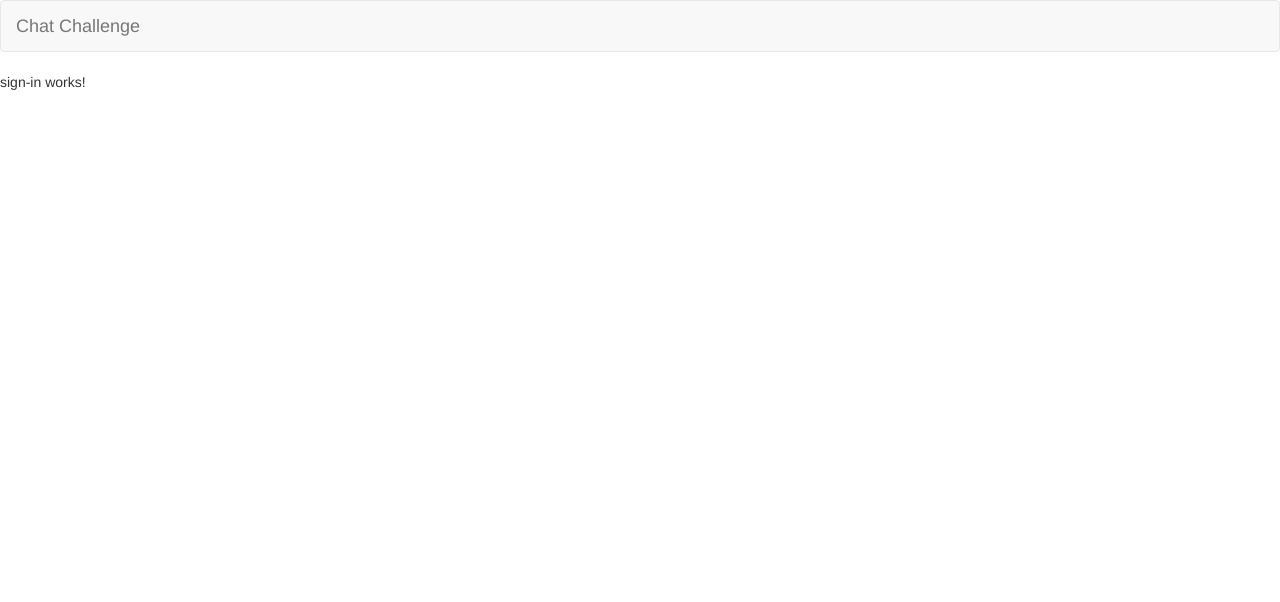
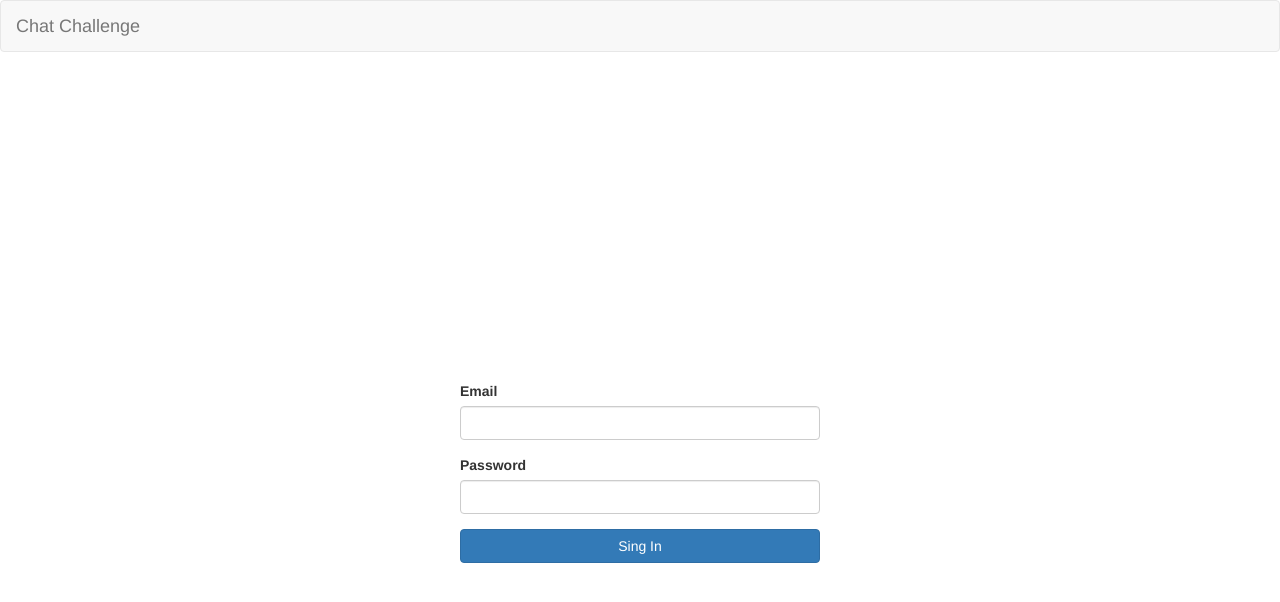
Before and after one commit to libattistella/chat-challenge, an Angular app: page /signin in a window 1280 px wide. Shown: the top 602 px of the page. Built offline with nearby package versions, Linux system fonts and the light colour scheme.

Commit message:
Authentication ui

```diff
--- a/src/app/auth/auth.module.ts
+++ b/src/app/auth/auth.module.ts
@@ -2,10 +2,12 @@ import { NgModule } from '@angular/core';
 import { CommonModule } from '@angular/common';
 import { SignInComponent } from './sign-in/sign-in.component';
 import { SignUpComponent } from './sign-up/sign-up.component';
+import { FormsModule } from '@angular/forms';
 
 @NgModule({
   imports: [
-    CommonModule
+    CommonModule,
+    FormsModule
   ],
   declarations: [
     SignInComponent,
--- a/src/app/auth/auth.service.ts
+++ b/src/app/auth/auth.service.ts
@@ -10,4 +10,12 @@ export class AuthService {
   public isAuthenticated(): boolean {
     return true;
   }
+
+  signup(email: string, password: string) {
+
+  }
+
+  signin(email: string, password: string) {
+
+  }
 }
--- a/src/app/auth/sign-in/sign-in.component.css
+++ b/src/app/auth/sign-in/sign-in.component.css
@@ -0,0 +1,18 @@
+.outer {
+  display: table;
+  position: absolute;
+  height: 100%;
+  width: 100%;
+}
+
+.middle {
+  display: table-cell;
+  vertical-align: middle;
+}
+
+.inner {
+  margin-left: auto;
+  margin-right: auto;
+  /* width: 400px; */
+  /*whatever width you want*/
+}
--- a/src/app/auth/sign-in/sign-in.component.html
+++ b/src/app/auth/sign-in/sign-in.component.html
@@ -1,3 +1,23 @@
-<p>
-  sign-in works!
-</p>
+<div class="outer">
+  <div class="middle">
+    <div class="inner">
+      <div class="container">
+        <div class="row">
+          <div class="col-sm-4 col-sm-offset-4">
+            <form (ngSubmit)="onSignin(f)" #f="ngForm">
+              <div class="form-group">
+                <label for="email">Email</label>
+                <input type="email" id="email" name="email" ngModel class="form-control">
+              </div>
+              <div class="form-group">
+                <label for="password">Password</label>
+                <input type="password" id="password" name="password" ngModel class="form-control">
+              </div>
+              <button class="btn btn-primary btn-block" type="submit">Sing In</button>
+            </form>
+          </div>
+        </div>
+      </div>
+    </div>
+  </div>
+</div>
--- a/src/app/auth/sign-in/sign-in.component.ts
+++ b/src/app/auth/sign-in/sign-in.component.ts
@@ -1,4 +1,7 @@
 import { Component, OnInit } from '@angular/core';
+import { AuthService } from '../auth.service';
+import { NgForm } from '@angular/forms';
+import { Router } from '@angular/router';
 
 @Component({
   selector: 'app-sign-in',
@@ -7,9 +10,17 @@ import { Component, OnInit } from '@angular/core';
 })
 export class SignInComponent implements OnInit {
 
-  constructor() { }
+  constructor(private authSvc: AuthService,
+              private router: Router) { }
 
   ngOnInit() {
   }
 
+  onSignin(form: NgForm) {
+    const email = form.value.email;
+    const password = form.value.password;
+    this.authSvc.signin(email, password);
+    this.router.navigate(['channels']);
+  }
+
 }
--- a/src/app/auth/sign-up/sign-up.component.css
+++ b/src/app/auth/sign-up/sign-up.component.css
@@ -0,0 +1,18 @@
+.outer {
+  display: table;
+  position: absolute;
+  height: 100%;
+  width: 100%;
+}
+
+.middle {
+  display: table-cell;
+  vertical-align: middle;
+}
+
+.inner {
+  margin-left: auto;
+  margin-right: auto;
+  /* width: 400px; */
+  /*whatever width you want*/
+}
--- a/src/app/auth/sign-up/sign-up.component.html
+++ b/src/app/auth/sign-up/sign-up.component.html
@@ -1,3 +1,23 @@
-<p>
-  sign-up works!
-</p>
+<div class="outer">
+  <div class="middle">
+    <div class="inner">
+      <div class="container">
+        <div class="row">
+          <div class="col-sm-4 col-sm-offset-4">
+            <form (ngSubmit)="onSignup(f)" #f="ngForm">
+              <div class="form-group">
+                <label for="email">Email</label>
+                <input type="email" id="email" name="email" ngModel class="form-control">
+              </div>
+              <div class="form-group">
+                <label for="password">Password</label>
+                <input type="password" id="password" name="password" ngModel class="form-control">
+              </div>
+              <button class="btn btn-success btn-block" type="submit">Sing Up</button>
+            </form>
+          </div>
+        </div>
+      </div>
+    </div>
+  </div>
+</div>
--- a/src/app/auth/sign-up/sign-up.component.ts
+++ b/src/app/auth/sign-up/sign-up.component.ts
@@ -1,4 +1,6 @@
 import { Component, OnInit } from '@angular/core';
+import { NgForm } from '@angular/forms';
+import { AuthService } from '../auth.service';
 
 @Component({
   selector: 'app-sign-up',
@@ -7,9 +9,15 @@ import { Component, OnInit } from '@angular/core';
 })
 export class SignUpComponent implements OnInit {
 
-  constructor() { }
+  constructor(private authSvc: AuthService) { }
 
   ngOnInit() {
   }
 
+  onSignin(form: NgForm) {
+    const email = form.value.email;
+    const password = form.value.password;
+    this.authSvc.signup(email, password);
+  }
+
 }
--- a/src/app/channel-list/channel-list.component.html
+++ b/src/app/channel-list/channel-list.component.html
@@ -0,0 +1 @@
+<h1>Channels works!</h1>
--- a/src/app/core/home/home.component.html
+++ b/src/app/core/home/home.component.html
@@ -1,4 +1,3 @@
-
 <div class="outer">
   <div class="middle">
     <div class="inner">
```
